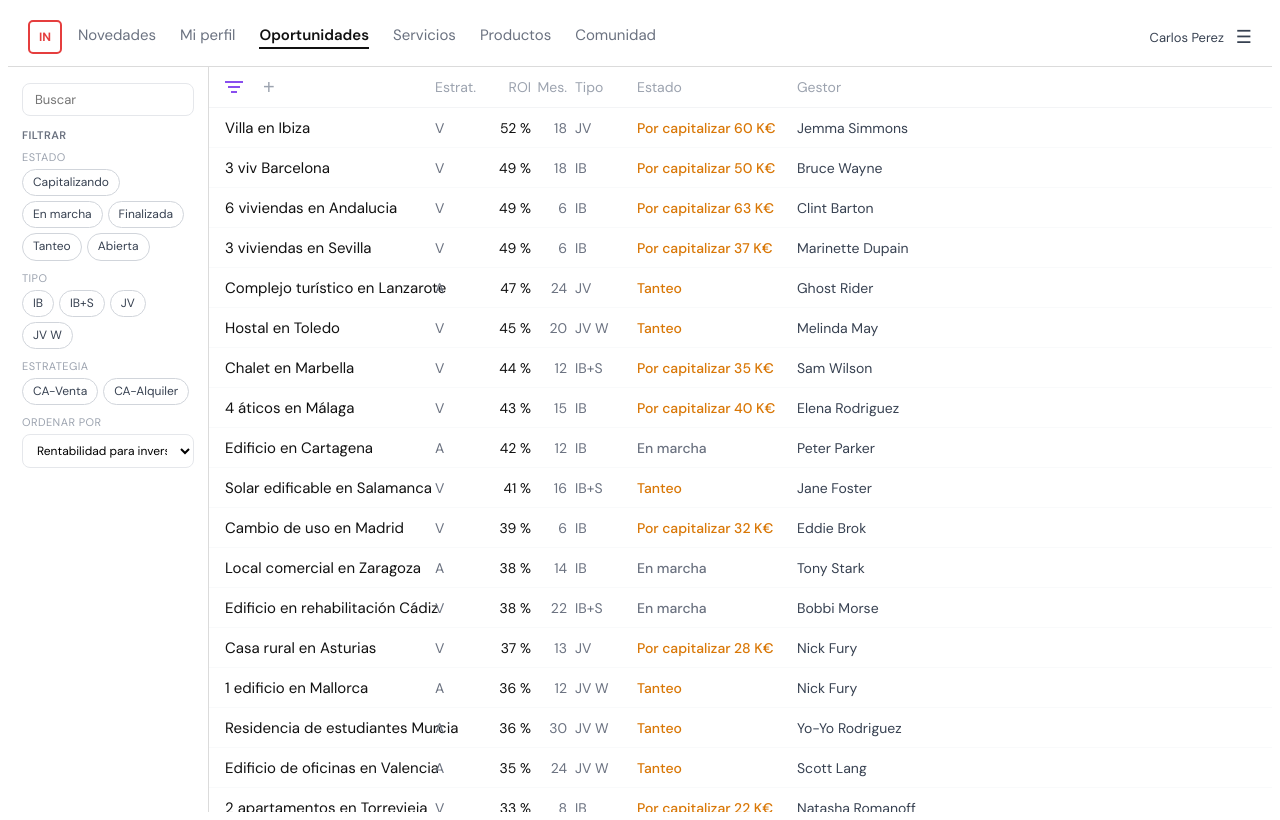
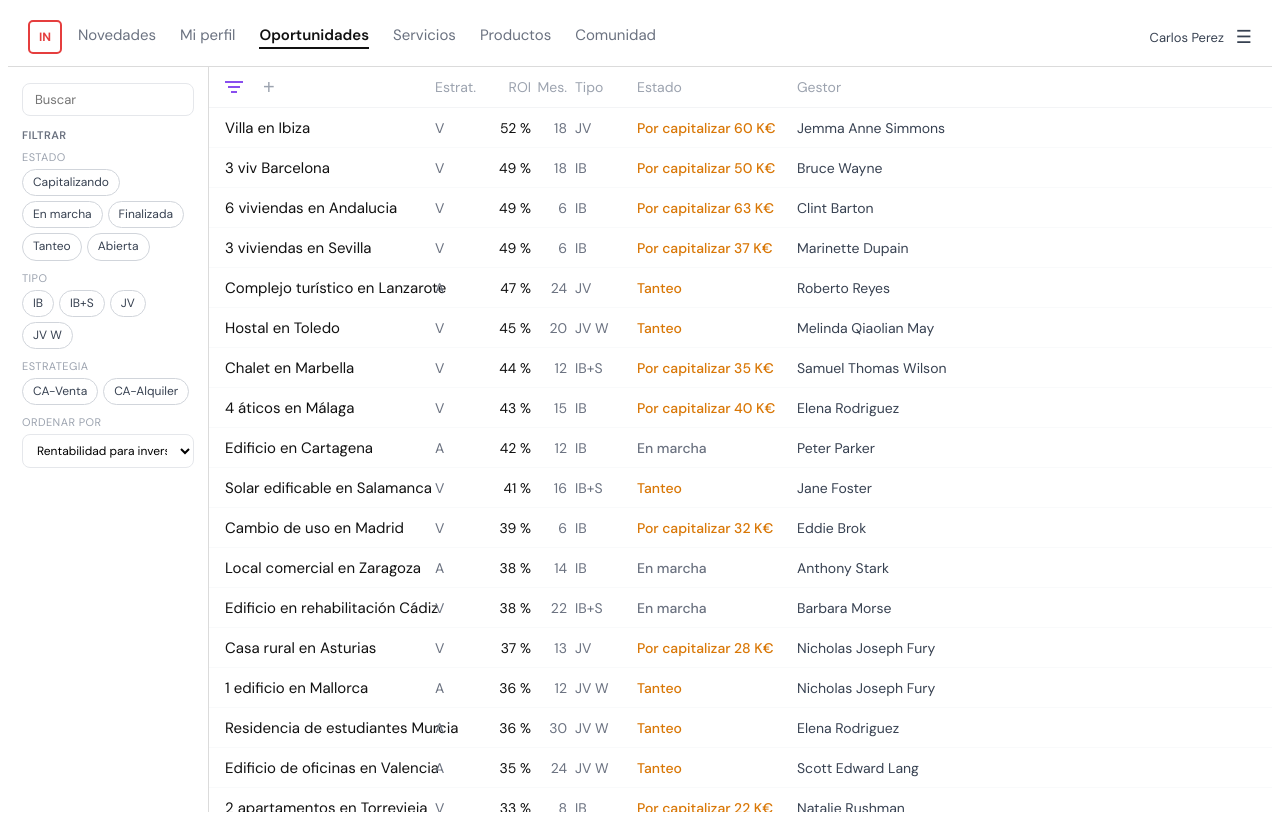
Before and after one commit to carlosperez-glitch/in-oportunidades, a React (Vite) app: page / in a window 1280 px wide. Built offline with nearby package versions, Linux system fonts and the light colour scheme.

Commit message:
data: gestores → identidades secretas

```diff
--- a/src/data/mock.js
+++ b/src/data/mock.js
@@ -5,7 +5,7 @@ export const OPORTUNIDADES = [
   { id: 1,  titulo: "3 viv Barcelona",             gestor: "Bruce Wayne",            estrategia: "V", roi: 49, meses: 18, tipo: "IB",   estado: "Capitalizando", porCapitalizar: 50 },
   { id: 2,  titulo: "Edificio en Cartagena",        gestor: "Peter Parker",           estrategia: "A", roi: 42, meses: 12, tipo: "IB",   estado: "En marcha" },
   { id: 3,  titulo: "Cambio de uso en Madrid",      gestor: "Eddie Brok",             estrategia: "V", roi: 39, meses: 6,  tipo: "IB",   estado: "Capitalizando", porCapitalizar: 32 },
-  { id: 4,  titulo: "1 edificio en Mallorca",       gestor: "Nick Fury",              estrategia: "A", roi: 36, meses: 12, tipo: "JV W", estado: "Tanteo" },
+  { id: 4,  titulo: "1 edificio en Mallorca",       gestor: "Nicholas Joseph Fury",              estrategia: "A", roi: 36, meses: 12, tipo: "JV W", estado: "Tanteo" },
   { id: 5,  titulo: "83 trasteros en Badajoz",      gestor: "Clark Kent",             estrategia: "V", roi: 31, meses: 16, tipo: "IB",   estado: "Finalizada" },
   { id: 6,  titulo: "2 viviendas en Castellon",     gestor: "Diana Prince",           estrategia: "V", roi: 29, meses: 12, tipo: "IB",   estado: "Capitalizando", porCapitalizar: 28 },
   { id: 7,  titulo: "1 edificio okupado",           gestor: "Kara Kent",              estrategia: "V", roi: 25, meses: 17, tipo: "IB",   estado: "Tanteo" },
@@ -19,36 +19,36 @@ export const OPORTUNIDADES = [
   { id: 15, titulo: "3 viviendas en Sevilla",       gestor: "Marinette Dupain",       estrategia: "V", roi: 49, meses: 6,  tipo: "IB",   estado: "Capitalizando", porCapitalizar: 37 },
   { id: 16, titulo: "21 viviendas en Alicante",     gestor: "Linda Danvers",          estrategia: "A", roi: 26, meses: 14, tipo: "IB+S", estado: "En marcha" },
 
-  { id: 17, titulo: "Local comercial en Zaragoza",      gestor: "Tony Stark",       estrategia: "A", roi: 38, meses: 14, tipo: "IB",   estado: "En marcha" },
-  { id: 18, titulo: "2 apartamentos en Torrevieja",     gestor: "Natasha Romanoff", estrategia: "V", roi: 33, meses: 8,  tipo: "IB",   estado: "Capitalizando", porCapitalizar: 22 },
-  { id: 19, titulo: "Nave industrial en Valladolid",    gestor: "Steve Rogers",     estrategia: "A", roi: 31, meses: 20, tipo: "JV",   estado: "Tanteo" },
-  { id: 20, titulo: "4 viviendas en Cordoba",           gestor: "Wanda Maximoff",   estrategia: "V", roi: 28, meses: 10, tipo: "IB",   estado: "Capitalizando", porCapitalizar: 18 },
-  { id: 21, titulo: "Piso en el centro de Bilbao",      gestor: "Vision",           estrategia: "V", roi: 27, meses: 9,  tipo: "IB",   estado: "En marcha" },
-  { id: 22, titulo: "Chalet en Marbella",               gestor: "Sam Wilson",       estrategia: "V", roi: 44, meses: 12, tipo: "IB+S", estado: "Capitalizando", porCapitalizar: 35 },
-  { id: 23, titulo: "7 trasteros en Murcia",            gestor: "Bucky Barnes",     estrategia: "V", roi: 20, meses: 7,  tipo: "IB",   estado: "Finalizada" },
-  { id: 24, titulo: "Edificio de oficinas en Valencia", gestor: "Scott Lang",       estrategia: "A", roi: 35, meses: 24, tipo: "JV W", estado: "Tanteo" },
-  { id: 25, titulo: "3 bajos en Granada",               gestor: "Hope Van Dyne",    estrategia: "V", roi: 24, meses: 11, tipo: "IB",   estado: "Capitalizando", porCapitalizar: 14 },
-  { id: 26, titulo: "Residencial en Pamplona",          gestor: "Thor Odinson",     estrategia: "A", roi: 32, meses: 18, tipo: "JV",   estado: "En marcha" },
-  { id: 27, titulo: "2 pisos en Santander",             gestor: "Loki Laufeyson",   estrategia: "V", roi: 22, meses: 8,  tipo: "IB",   estado: "En marcha" },
+  { id: 17, titulo: "Local comercial en Zaragoza",      gestor: "Anthony Stark",       estrategia: "A", roi: 38, meses: 14, tipo: "IB",   estado: "En marcha" },
+  { id: 18, titulo: "2 apartamentos en Torrevieja",     gestor: "Natalie Rushman", estrategia: "V", roi: 33, meses: 8,  tipo: "IB",   estado: "Capitalizando", porCapitalizar: 22 },
+  { id: 19, titulo: "Nave industrial en Valladolid",    gestor: "Steven Grant Rogers",     estrategia: "A", roi: 31, meses: 20, tipo: "JV",   estado: "Tanteo" },
+  { id: 20, titulo: "4 viviendas en Cordoba",           gestor: "Wanda Frank",   estrategia: "V", roi: 28, meses: 10, tipo: "IB",   estado: "Capitalizando", porCapitalizar: 18 },
+  { id: 21, titulo: "Piso en el centro de Bilbao",      gestor: "Victor Shade",           estrategia: "V", roi: 27, meses: 9,  tipo: "IB",   estado: "En marcha" },
+  { id: 22, titulo: "Chalet en Marbella",               gestor: "Samuel Thomas Wilson",       estrategia: "V", roi: 44, meses: 12, tipo: "IB+S", estado: "Capitalizando", porCapitalizar: 35 },
+  { id: 23, titulo: "7 trasteros en Murcia",            gestor: "James Buchanan Barnes",     estrategia: "V", roi: 20, meses: 7,  tipo: "IB",   estado: "Finalizada" },
+  { id: 24, titulo: "Edificio de oficinas en Valencia", gestor: "Scott Edward Lang",       estrategia: "A", roi: 35, meses: 24, tipo: "JV W", estado: "Tanteo" },
+  { id: 25, titulo: "3 bajos en Granada",               gestor: "Hope Pym",    estrategia: "V", roi: 24, meses: 11, tipo: "IB",   estado: "Capitalizando", porCapitalizar: 14 },
+  { id: 26, titulo: "Residencial en Pamplona",          gestor: "Donald Blake",     estrategia: "A", roi: 32, meses: 18, tipo: "JV",   estado: "En marcha" },
+  { id: 27, titulo: "2 pisos en Santander",             gestor: "Loki Odinson",   estrategia: "V", roi: 22, meses: 8,  tipo: "IB",   estado: "En marcha" },
   { id: 28, titulo: "Solar edificable en Salamanca",    gestor: "Jane Foster",      estrategia: "V", roi: 41, meses: 16, tipo: "IB+S", estado: "Tanteo" },
-  { id: 29, titulo: "Apartamento en Palma de Mallorca", gestor: "Pepper Potts",     estrategia: "V", roi: 30, meses: 10, tipo: "IB",   estado: "Capitalizando", porCapitalizar: 20 },
-  { id: 30, titulo: "6 estudios en Alicante centro",   gestor: "James Rhodes",     estrategia: "A", roi: 26, meses: 15, tipo: "IB",   estado: "En marcha" },
-  { id: 31, titulo: "Casa rural en Asturias",           gestor: "Nick Fury",        estrategia: "V", roi: 37, meses: 13, tipo: "JV",   estado: "Capitalizando", porCapitalizar: 28 },
-  { id: 32, titulo: "Dúplex en San Sebastián",          gestor: "Maria Hill",       estrategia: "V", roi: 29, meses: 9,  tipo: "IB",   estado: "En marcha" },
-  { id: 33, titulo: "10 plazas de garaje en Madrid",   gestor: "Phil Coulson",     estrategia: "A", roi: 18, meses: 6,  tipo: "IB",   estado: "Capitalizando", porCapitalizar: 10 },
-  { id: 34, titulo: "Hostal en Toledo",                 gestor: "Melinda May",      estrategia: "V", roi: 45, meses: 20, tipo: "JV W", estado: "Tanteo" },
-  { id: 35, titulo: "Piso turístico en Sevilla",        gestor: "Daisy Johnson",    estrategia: "A", roi: 33, meses: 12, tipo: "IB+S", estado: "En marcha" },
-  { id: 36, titulo: "3 locales en Valladolid",          gestor: "Leo Fitz",         estrategia: "A", roi: 21, meses: 10, tipo: "IB",   estado: "Finalizada" },
-  { id: 37, titulo: "Villa en Ibiza",                   gestor: "Jemma Simmons",    estrategia: "V", roi: 52, meses: 18, tipo: "JV",   estado: "Capitalizando", porCapitalizar: 60 },
-  { id: 38, titulo: "Edificio en rehabilitación Cádiz", gestor: "Bobbi Morse",      estrategia: "V", roi: 38, meses: 22, tipo: "IB+S", estado: "En marcha" },
+  { id: 29, titulo: "Apartamento en Palma de Mallorca", gestor: "Virginia Potts",     estrategia: "V", roi: 30, meses: 10, tipo: "IB",   estado: "Capitalizando", porCapitalizar: 20 },
+  { id: 30, titulo: "6 estudios en Alicante centro",   gestor: "James Rupert Rhodes",     estrategia: "A", roi: 26, meses: 15, tipo: "IB",   estado: "En marcha" },
+  { id: 31, titulo: "Casa rural en Asturias",           gestor: "Nicholas Joseph Fury",        estrategia: "V", roi: 37, meses: 13, tipo: "JV",   estado: "Capitalizando", porCapitalizar: 28 },
+  { id: 32, titulo: "Dúplex en San Sebastián",          gestor: "Maria Lorraine Hill",       estrategia: "V", roi: 29, meses: 9,  tipo: "IB",   estado: "En marcha" },
+  { id: 33, titulo: "10 plazas de garaje en Madrid",   gestor: "Phillip James Coulson",     estrategia: "A", roi: 18, meses: 6,  tipo: "IB",   estado: "Capitalizando", porCapitalizar: 10 },
+  { id: 34, titulo: "Hostal en Toledo",                 gestor: "Melinda Qiaolian May",      estrategia: "V", roi: 45, meses: 20, tipo: "JV W", estado: "Tanteo" },
+  { id: 35, titulo: "Piso turístico en Sevilla",        gestor: "Mary Sue Poots",    estrategia: "A", roi: 33, meses: 12, tipo: "IB+S", estado: "En marcha" },
+  { id: 36, titulo: "3 locales en Valladolid",          gestor: "Leopold James Fitz",         estrategia: "A", roi: 21, meses: 10, tipo: "IB",   estado: "Finalizada" },
+  { id: 37, titulo: "Villa en Ibiza",                   gestor: "Jemma Anne Simmons",    estrategia: "V", roi: 52, meses: 18, tipo: "JV",   estado: "Capitalizando", porCapitalizar: 60 },
+  { id: 38, titulo: "Edificio en rehabilitación Cádiz", gestor: "Barbara Morse",      estrategia: "V", roi: 38, meses: 22, tipo: "IB+S", estado: "En marcha" },
   { id: 39, titulo: "2 naves en Burgos",                gestor: "Lance Hunter",     estrategia: "A", roi: 25, meses: 14, tipo: "JV",   estado: "Tanteo" },
-  { id: 40, titulo: "Piso en Logroño",                  gestor: "Alfonso Mackenzie",estrategia: "V", roi: 19, meses: 7,  tipo: "IB",   estado: "En marcha" },
+  { id: 40, titulo: "Piso en Logroño",                  gestor: "Alphonso Mackenzie",estrategia: "V", roi: 19, meses: 7,  tipo: "IB",   estado: "En marcha" },
   { id: 41, titulo: "4 áticos en Málaga",               gestor: "Elena Rodriguez",  estrategia: "V", roi: 43, meses: 15, tipo: "IB",   estado: "Capitalizando", porCapitalizar: 40 },
-  { id: 42, titulo: "Residencia de estudiantes Murcia", gestor: "Yo-Yo Rodriguez",  estrategia: "A", roi: 36, meses: 30, tipo: "JV W", estado: "Tanteo" },
-  { id: 43, titulo: "5 pisos en Vitoria",               gestor: "Robbie Reyes",     estrategia: "V", roi: 28, meses: 11, tipo: "IB",   estado: "Capitalizando", porCapitalizar: 16 },
-  { id: 44, titulo: "Local con vivienda en Tarragona",  gestor: "Quake",            estrategia: "V", roi: 31, meses: 9,  tipo: "IB+S", estado: "En marcha" },
-  { id: 45, titulo: "Complejo turístico en Lanzarote",  gestor: "Ghost Rider",      estrategia: "A", roi: 47, meses: 24, tipo: "JV",   estado: "Tanteo" },
-  { id: 46, titulo: "8 viviendas en Huelva",            gestor: "Mockingbird",      estrategia: "V", roi: 23, meses: 13, tipo: "IB",   estado: "En marcha" },
+  { id: 42, titulo: "Residencia de estudiantes Murcia", gestor: "Elena Rodriguez",  estrategia: "A", roi: 36, meses: 30, tipo: "JV W", estado: "Tanteo" },
+  { id: 43, titulo: "5 pisos en Vitoria",               gestor: "Roberto Reyes",     estrategia: "V", roi: 28, meses: 11, tipo: "IB",   estado: "Capitalizando", porCapitalizar: 16 },
+  { id: 44, titulo: "Local con vivienda en Tarragona",  gestor: "Skye Johnson",            estrategia: "V", roi: 31, meses: 9,  tipo: "IB+S", estado: "En marcha" },
+  { id: 45, titulo: "Complejo turístico en Lanzarote",  gestor: "Roberto Reyes",      estrategia: "A", roi: 47, meses: 24, tipo: "JV",   estado: "Tanteo" },
+  { id: 46, titulo: "8 viviendas en Huelva",            gestor: "Barbara Morse",      estrategia: "V", roi: 23, meses: 13, tipo: "IB",   estado: "En marcha" },
 ];
 
 export const DETALLE = {
@@ -56,7 +56,7 @@ export const DETALLE = {
   estrategia: "CA-Venta", tipo: "Joint Venture", estado: "Capitalizando",
   meses: 18, provincia: "Alicante", fechaInicio: "28.10.25",
   sobreMi: "RUBEN VELASCO\nVallisoletano (1977), casado, dos hijos y residente en Estepona desde 2020. Licenciado en Investigacion y Tecnicas de Mercado, MBA Inmobiliario REBS. En el Programa IN desde 2022.\n\nJOSE JULIO LUQUE\nMalageno (1968), casado, un hijo. Diplomado como Experto Tecnico Inmobiliario y Perito Tasador Judicial. En el Programa IN desde 2022.",
-  equipo: { arquitecto: "Nick Fury", projectManager: "Linda Danvers", interiorista: "Diana Prince", fiscalista: "Bob Parr" },
+  equipo: { arquitecto: "Nicholas Joseph Fury", projectManager: "Linda Danvers", interiorista: "Diana Prince", fiscalista: "Bob Parr" },
   estadoActual: {
     valoracion: "350.000 EUR",
     descripcion: "Chalet independiente de 113 m2 construidos sobre parcela de 554 m2 en el Valle Romano de Estepona, Malaga.",
@@ -112,13 +112,13 @@ export const DETALLE = {
     { autor: "Eddie Brok",   esGestor: true,  texto: "La comunidad de propietarios no se puede oponer a un cambio de uso a vivienda, y en los estatutos hay permiso expreso de division.", fecha: "14 ene" },
   ],
   resenas: [
-    { autor: "Tony Stark",              rating: 5, texto: "Eddie nos mantuvo al corriente una vez al mes y nos dio un 1% mas de rentabilidad de lo estimado.", fecha: "Nov 24" },
+    { autor: "Anthony Stark",              rating: 5, texto: "Eddie nos mantuvo al corriente una vez al mes y nos dio un 1% mas de rentabilidad de lo estimado.", fecha: "Nov 24" },
     { autor: "Chiquito de la calzada",  rating: 1, texto: "Me habria gustado que nos diese mas beneficio aun. Es un fistro de la pradera.", fecha: "Oct 24" },
     { autor: "Chiquito de la calzada",  rating: 5, texto: "Muy bien.", fecha: "Oct 24" },
     { autor: "Donald Blake",            rating: 5, texto: "Buena comunicacion y rentabilidad segun lo previsto.", fecha: "Sep 24" },
     { autor: "Felicia Hardy",           rating: 5, texto: "Excelente trabajo!", fecha: "Sep 24" },
     { autor: "Marienette Dupain-Cheng", rating: 5, texto: "Estoy impaciente a que vuelvas a proponer otra transaccion.", fecha: "Ago 24" },
-    { autor: "Nick Fury",               rating: 5, texto: "FENOMENAL.", fecha: "Ago 24" },
+    { autor: "Nicholas Joseph Fury",               rating: 5, texto: "FENOMENAL.", fecha: "Ago 24" },
   ],
   precioVenta: {
     // FORMULARIO GESTOR — campos del paso 0 (ficha del inmueble)
```
